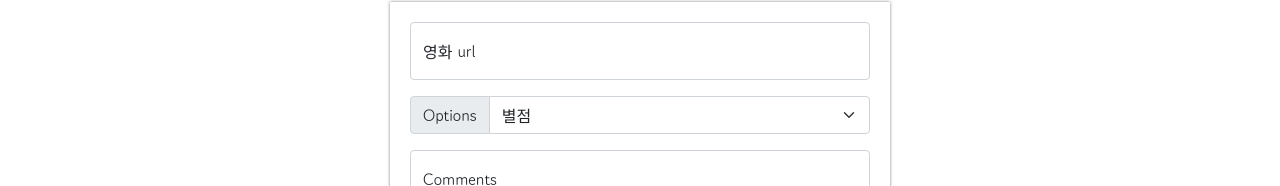
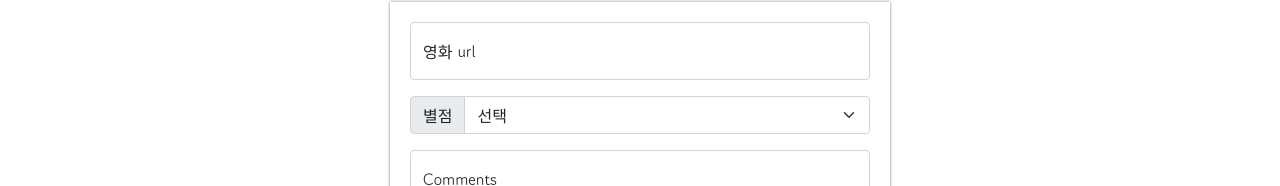
Before and after one commit to auseds/pge, a plain HTML site: page index.html in a window 1280 px wide. Shown: the part 268-454 px from the top of the page. Drawn offline with nearby package versions, Linux system fonts and the light colour scheme.

Commit message:
Update index.html

```diff
--- a/index.html
+++ b/index.html
@@ -90,14 +90,14 @@
             <label for="floatingInput">영화 url</label>
         </div>
         <div class="input-group mb-3">
-            <label class="input-group-text" for="inputGroupSelect01">Options</label>
+            <label class="input-group-text" for="inputGroupSelect01">별점</label>
             <select class="form-select" id="inputGroupSelect01">
-              <option selected>별점</option>
+              <option selected>선택</option>
               <option value="1">⭐</option>
               <option value="2">⭐⭐</option>
               <option value="3">⭐⭐⭐</option>
-              <option value="3">⭐⭐⭐⭐</option>
-              <option value="3">⭐⭐⭐⭐⭐</option>
+              <option value="4">⭐⭐⭐⭐</option>
+              <option value="5">⭐⭐⭐⭐⭐</option>
             </select>
           </div>
         <div class="form-floating">
```
